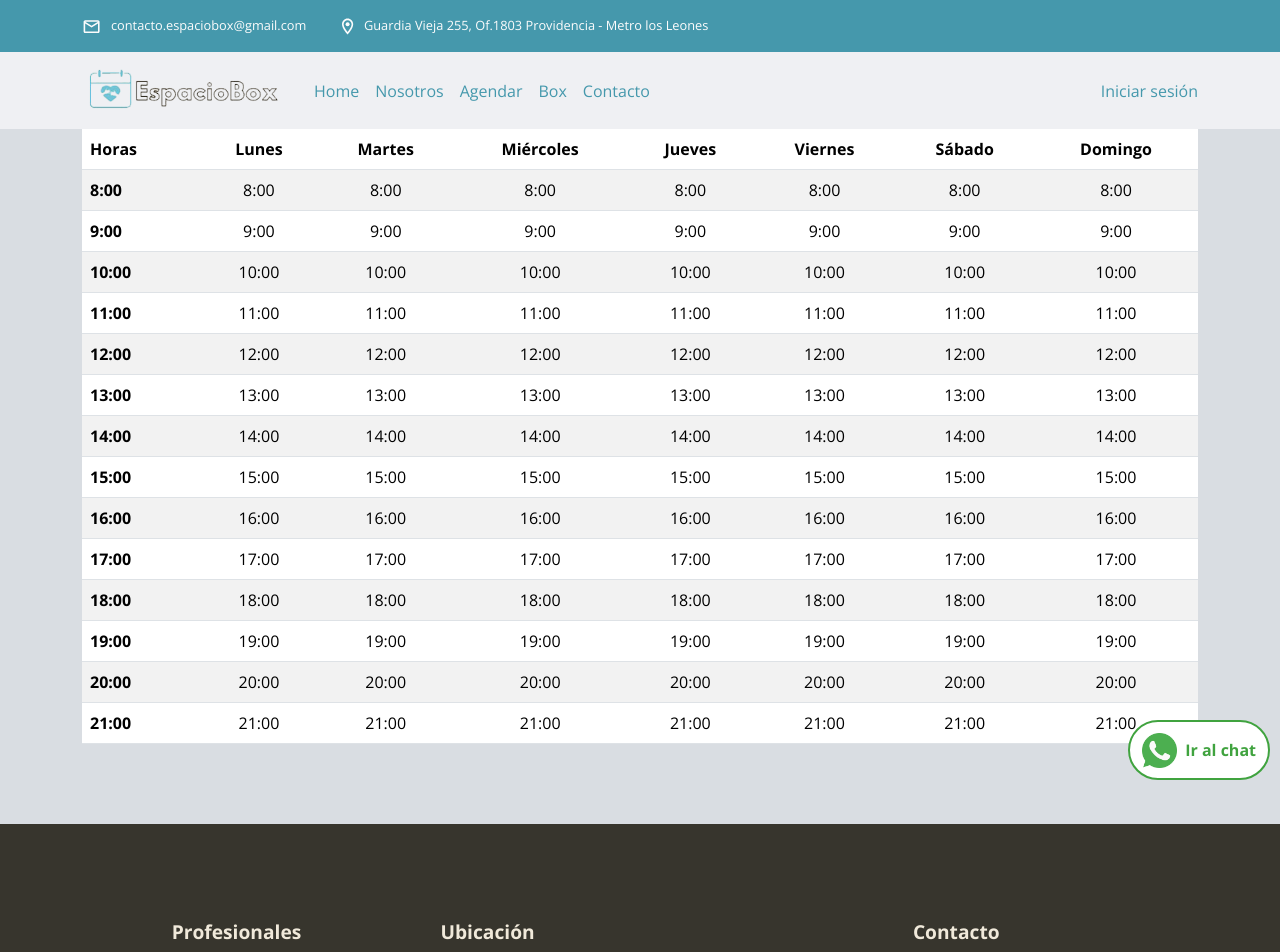
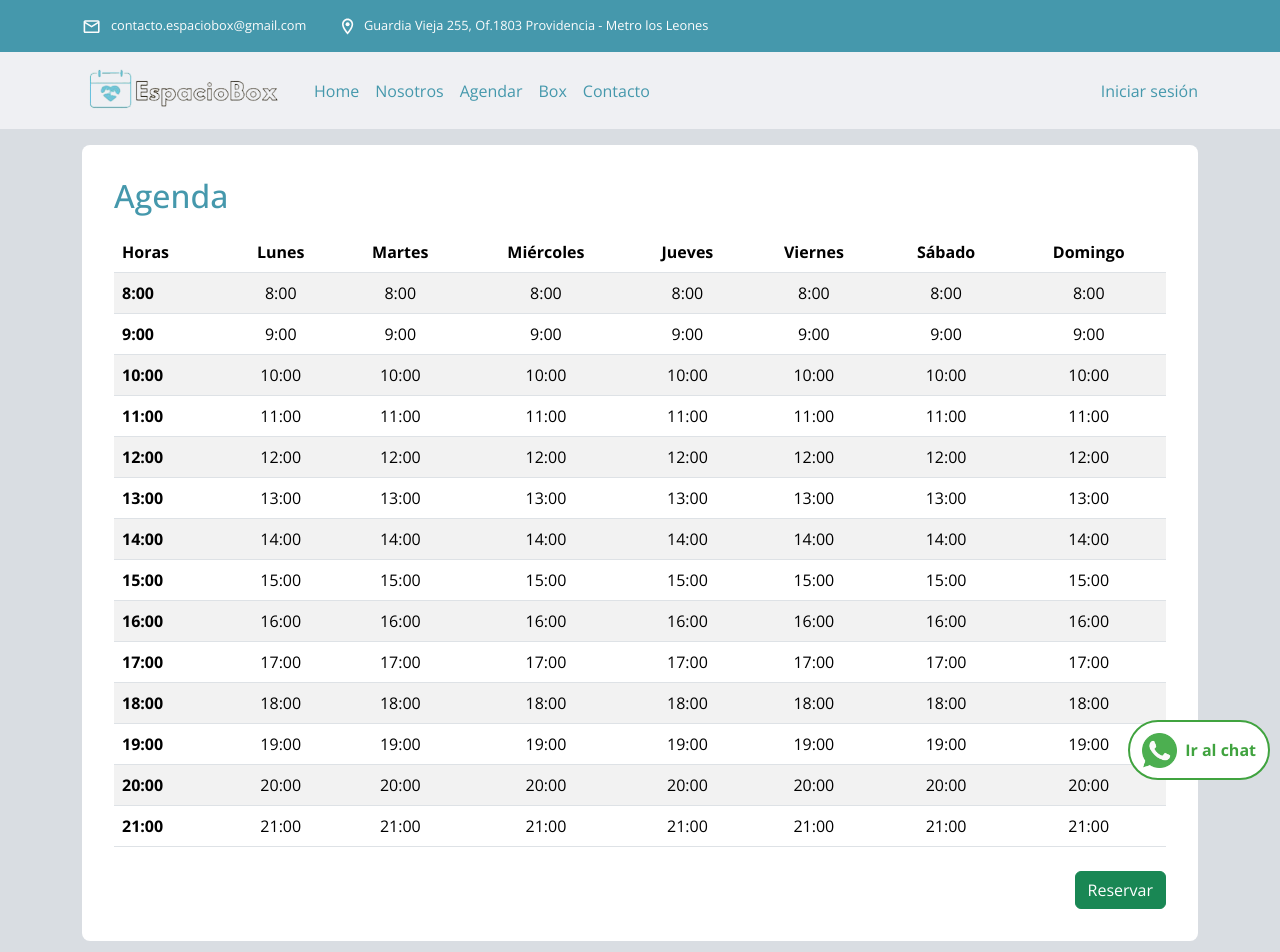
Before and after one commit to ssalinascalibar/espacio-box-noLogin, a React (Vite) app: page /agendar in a window 1280 px wide. Shown: the top 952 px of the page. Built offline with nearby package versions, Linux system fonts and the light colour scheme.

Commit message:
mod reserve table style and add a button reservar

```diff
--- a/src/features/reserve/Reserve.jsx
+++ b/src/features/reserve/Reserve.jsx
@@ -1,5 +1,6 @@
 import Container from "react-bootstrap/Container";
 import Table from "react-bootstrap/Table";
+import Button from "react-bootstrap/Button";
 import "./reserve.css"
 
 export default function Reserve() {
@@ -14,8 +15,10 @@ export default function Reserve() {
   ];
   const hours = Array.from({ length: 14 }, (_, i) => `${i + 8}:00`);
   return (
-    <main>
       <Container>
+        <div className="backgroundSection">
+            <div id="reserve-table">
+        <h2>Agenda</h2>
         <Table striped responsive>
           <thead>
             <tr >
@@ -38,7 +41,11 @@ export default function Reserve() {
             ))}
           </tbody>
         </Table>
+        <div id="reserve-footer">
+          <Button variant="success" className="mt-2">Reservar</Button>
+          </div>
+        </div>
+      </div>
       </Container>
-    </main>
   );
 }
--- a/src/features/reserve/reserve.css
+++ b/src/features/reserve/reserve.css
@@ -1,3 +1,7 @@
+#reserve-table h2{
+    margin-bottom: 1rem;
+}
+
 .hover-td:hover {
     background-color: var(--primary-color);
     color: var(--text-secondary);
@@ -6,3 +10,8 @@
 .bold-td{
     font-weight: 700;
 }
+
+#reserve-table #reserve-footer{
+    text-align: right;
+
+}
```
